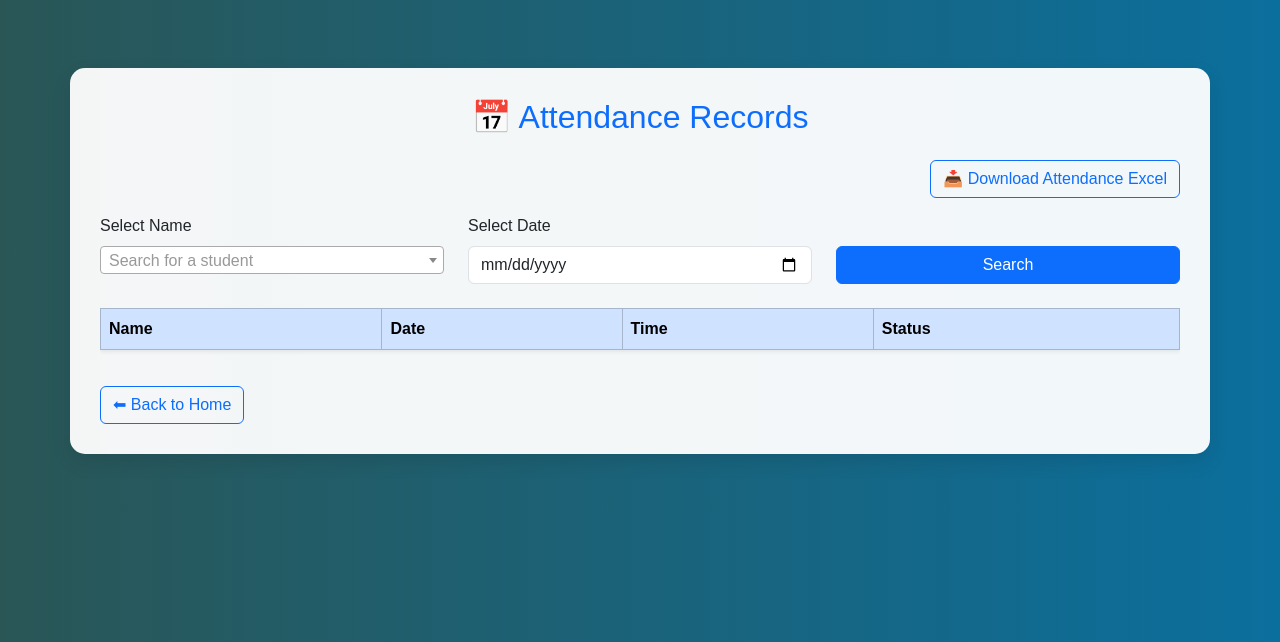
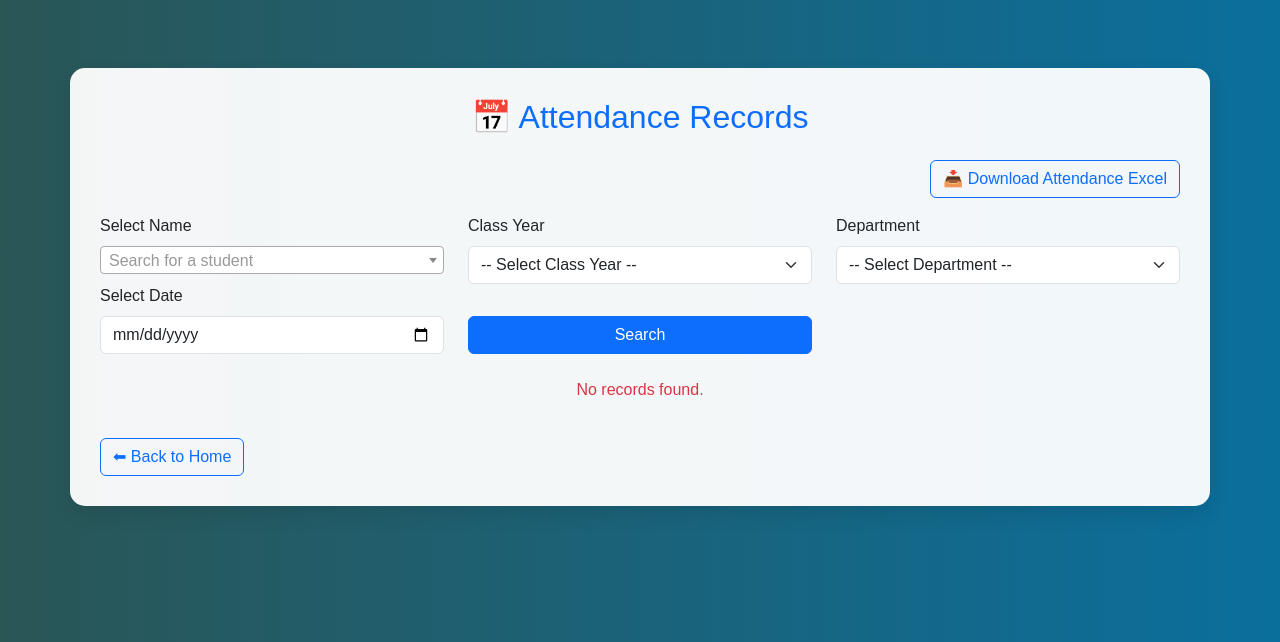
Before and after one commit to nayan-256/attendance, a Flask app: page /dashboard in a window 1280 px wide. Shown: the top 642 px of the page. Run offline with Flask 3, Linux system fonts and the light colour scheme; a user stored in the database is signed in; data comes from the database, SQL or seed files in the repository; both versions use the stored data as it was after the commit; lists and menus that the app fills with data are empty; some libraries are stand-ins or nearby versions.

Commit message:
add department and year

```diff
--- a/main.py
+++ b/main.py
@@ -40,6 +40,14 @@ def init_db():
         username TEXT UNIQUE,
         password TEXT
     )''')
+    cur.execute("PRAGMA table_info(users)")
+    existing_cols = [col[1] for col in cur.fetchall()]
+
+    if 'class_year' not in existing_cols:
+        cur.execute("ALTER TABLE users ADD COLUMN class_year TEXT")
+    if 'department' not in existing_cols:
+        cur.execute("ALTER TABLE users ADD COLUMN department TEXT")
+
     # Insert default admin if not exists
     cur.execute("SELECT * FROM admin WHERE username='admin'")
     if not cur.fetchone():
@@ -82,6 +90,8 @@ def register():
     if request.method == 'POST':
         name = request.form['name']
         student_id = request.form['student_id']
+        class_year = request.form['class_year']
+        department = request.form['department']
         image_data = request.form['captured_image']
 
         conn = sqlite3.connect('database.db')
@@ -109,8 +119,8 @@ def register():
                 f.write(image_bytes)
 
             # ✅ Save to database
-            cur.execute("INSERT INTO users (name, student_id, image_path) VALUES (?, ?, ?)",
-                        (name, student_id, filepath))
+            cur.execute("INSERT INTO users (name, student_id, class_year,department, image_path) VALUES (?, ?, ?, ?,?)",
+                    (name, student_id, class_year,department, filepath))
             conn.commit()
             conn.close()
 
@@ -155,6 +165,43 @@ def attendance():
 
     conn.close()
     return render_template('attendance.html')
+@app.route('/view_attendance', methods=['GET', 'POST'])
+def view_attendance():
+    conn = sqlite3.connect('database.db')
+    cur = conn.cursor()
+
+    # Get filter values from the form
+    name = request.form.get('name')
+    class_year = request.form.get('class_year')
+    department = request.form.get('department')
+
+    # Base query
+    query = '''
+        SELECT u.name, u.student_id, u.class_year, u.department,
+               a.timestamp
+        FROM attendance a
+        JOIN users u ON a.user_id = u.id
+        WHERE 1=1
+    '''
+    params = []
+
+    if name:
+        query += " AND u.name LIKE ?"
+        params.append(f"%{name}%")
+
+    if class_year:
+        query += " AND u.class_year = ?"
+        params.append(class_year)
+
+    if department:
+        query += " AND u.department = ?"
+        params.append(department)
+
+    cur.execute(query, params)
+    records = cur.fetchall()
+    conn.close()
+
+    return render_template("attendance.html", records=records)
 
 @app.route('/dashboard', methods=['GET', 'POST'])
 def dashboard():
@@ -180,10 +227,13 @@ def dashboard():
 
         # Query for attendance records filtered by name and/or date
         query = '''
-            SELECT users.name,
-                   DATE(attendance.timestamp) AS date,
-                   TIME(attendance.timestamp) AS time,
-                   attendance.status
+            SELECT
+                users.name,
+                users.class_year,
+                users.department,
+                DATE(attendance.timestamp) AS date,
+                TIME(attendance.timestamp) AS time,
+                attendance.status
             FROM attendance
             JOIN users ON attendance.user_id = users.id
         '''
@@ -351,16 +401,34 @@ def recognize_face(known_encodings, known_names, tolerance=0.5):
 
 @app.route('/download_excel')
 def download_excel():
-    # Assuming you store attendance in a database
     conn = sqlite3.connect('database.db')
-    df = pd.read_sql_query("SELECT * FROM attendance", conn)
+
+    # ✅ Join attendance with users to get all the required info
+    df = pd.read_sql_query("""
+        SELECT
+            users.name,
+            users.student_id,
+            users.class_year,
+            users.department,
+            attendance.timestamp,
+            attendance.status
+        FROM attendance
+        JOIN users ON attendance.user_id = users.id
+        ORDER BY attendance.timestamp DESC
+    """, conn)
+
+    # ✅ Optional: Split timestamp into Date and Time
+    df['Date'] = pd.to_datetime(df['timestamp']).dt.date
+    df['Time'] = pd.to_datetime(df['timestamp']).dt.time
+    df.drop(columns=['timestamp'], inplace=True)
+
     conn.close()
 
+    # ✅ Save to Excel
     file_path = 'static/attendance_data.xlsx'
     df.to_excel(file_path, index=False)
 
     return send_file(file_path, as_attachment=True)
 
-
 if __name__ == '__main__':
     app.run(debug=True)
--- a/templates/dashboard.html
+++ b/templates/dashboard.html
@@ -91,6 +91,29 @@
                     </select>
                 </div>
                 <div class="col-md-4">
+                    <label class="form-label">Class Year</label>
+                    <select name="class_year" class="form-select">
+                        <option value="">-- Select Class Year --</option>
+                        <option value="1st Year">1st Year</option>
+                        <option value="2nd Year">2nd Year</option>
+                        <option value="3rd Year">3rd Year</option>
+                        <option value="4th Year">4th Year</option>
+                    </select>
+                </div>
+
+                <div class="col-md-4">
+                    <label class="form-label">Department</label>
+                    <select name="department" class="form-select">
+                        <option value="">-- Select Department --</option>
+                        <option value="Computer">Computer</option>
+                        <option value="Electrical">Electrical</option>
+                        <option value="Civil">Civil</option>
+                        <option value="ENTC">ENTC</option>
+                        <option value="Instrumentation">Instrumentation</option>
+                    </select>
+                </div>
+
+                <div class="col-md-4">
                     <label for="date" class="form-label">Select Date</label>
                     <input type="date" id="date" name="date" class="form-control">
                 </div>
@@ -107,11 +130,14 @@
         {% endif %}
 
         <!-- Attendance Records Table -->
+        {% if records %}
         <div class="table-responsive">
             <table class="table table-bordered table-hover shadow-sm">
                 <thead class="table-primary">
                     <tr>
                         <th>Name</th>
+                        <th>Class Year</th>
+                        <th>Department</th>
                         <th>Date</th>
                         <th>Time</th>
                         <th>Status</th>
@@ -120,15 +146,20 @@
                 <tbody>
                     {% for record in records %}
                     <tr>
-                        <td>{{ record[0] }}</td>
-                        <td>{{ record[1] }}</td>
-                        <td>{{ record[2] }}</td>
-                        <td>{{ record[3] }}</td>
+                        <td>{{ record[0] }}</td> <!-- Name -->
+                        <td>{{ record[1] }}</td> <!-- Class Year -->
+                        <td>{{ record[2] }}</td> <!-- Department -->
+                        <td>{{ record[3] }}</td> <!-- Date -->
+                        <td>{{ record[4] }}</td> <!-- Time -->
+                        <td>{{ record[5] }}</td> <!-- Status -->
                     </tr>
                     {% endfor %}
                 </tbody>
             </table>
         </div>
+        {% else %}
+        <p class="text-danger text-center mt-3">No records found.</p>
+        {% endif %}
 
 
         <a href="/" class="btn btn-outline-primary back-btn">⬅ Back to Home</a>
```
Also changed, not shown: templates/register.html (+31 -10 lines), database.db, static/uploads/meena_20250622103034.jpg (added), 1 other file.
